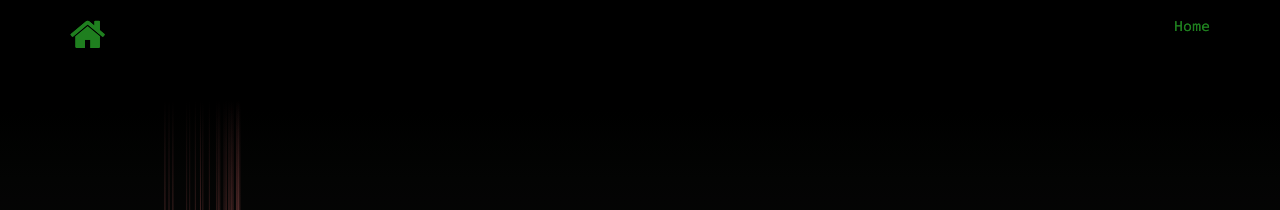
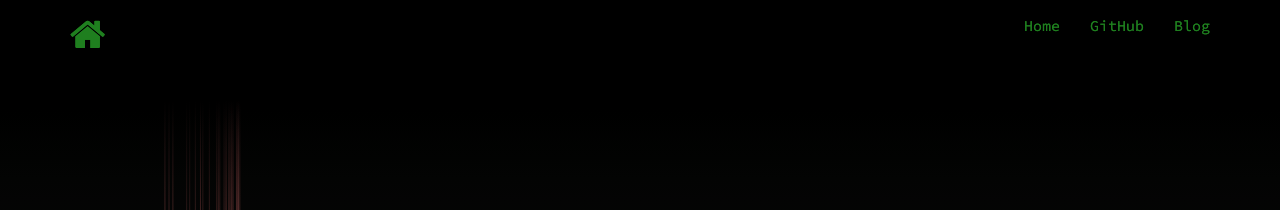
Before and after one commit to BAEKJungHo/blog-repo-third, a Jekyll site: the page built from index.md, in a window 1280 px wide. Shown: the top 210 px of the page. Built offline with Jekyll 4.4.1, drawn with Linux system fonts in a browser that asks for light colours; nearby versions of some CDN libraries.

Commit message:
update header

```diff
--- a/_includes/header.html
+++ b/_includes/header.html
@@ -16,10 +16,11 @@
           <div class="collapse navbar-collapse" id="bs-example-navbar-collapse-1">
             <ul class="nav navbar-nav navbar-right">
               <li><a href="{{ site.baseurl | append: '/' }}">Home</a></li>
-              <!-- {% if site.blog == true %}
-                <li><a href="{{ '/blog' | prepend: site.baseurl }}">Blog</a></li>
-              {% endif %}
-
+              <li><a href="https://github.com/BAEKJungHo">GitHub</a></li>
+              <!-- {% if site.blog == true %} -->
+              <li><a href="https://webdevtechblog.com/">Blog</a></li>
+              <!-- {% endif %} -->
+              <!--
               {% for page in site.dropdown %}
                 <li class="dropdown dropdown-{{ page.dropdown }}">
                   <a href="#" class="dropdown-toggle" data-toggle="dropdown"
```
